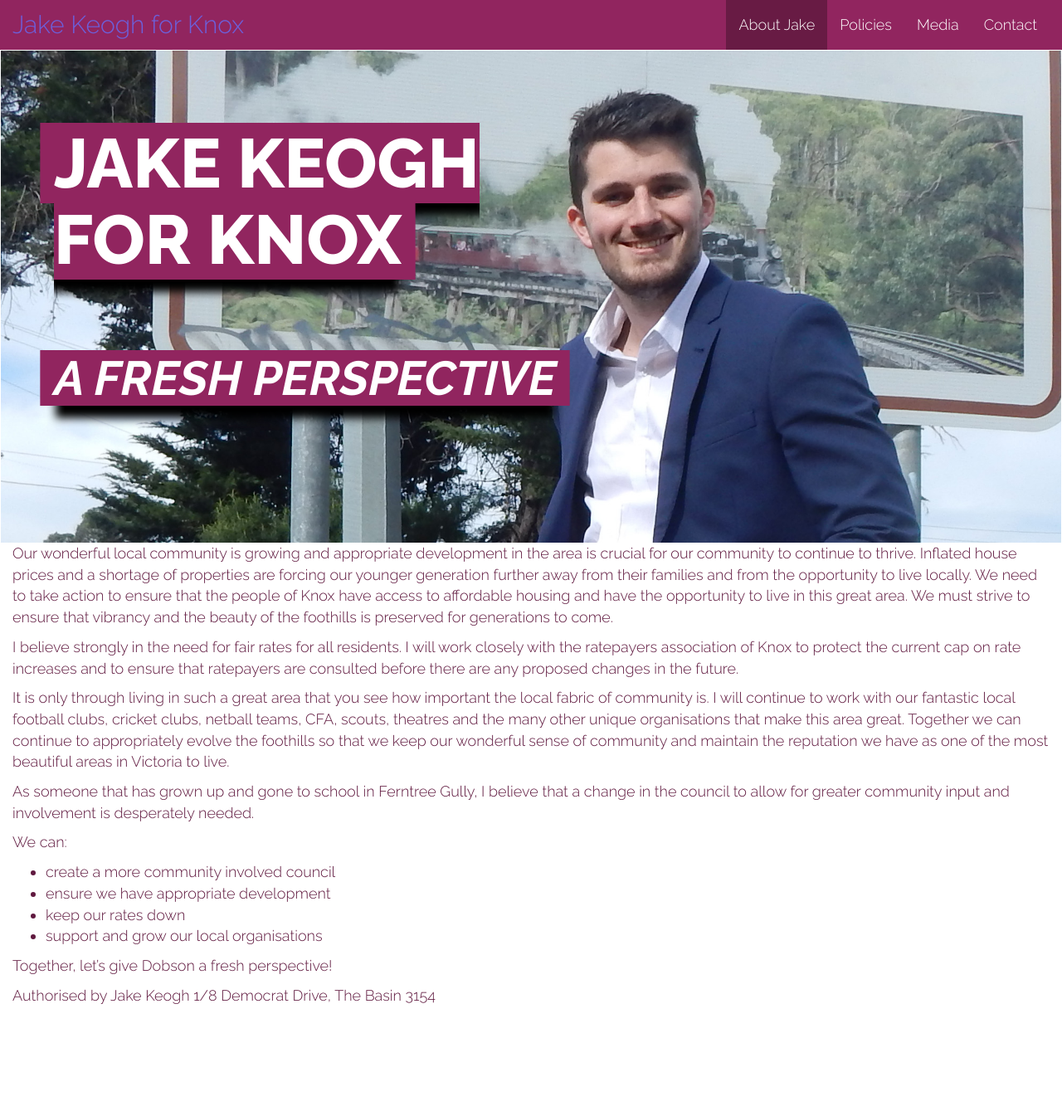
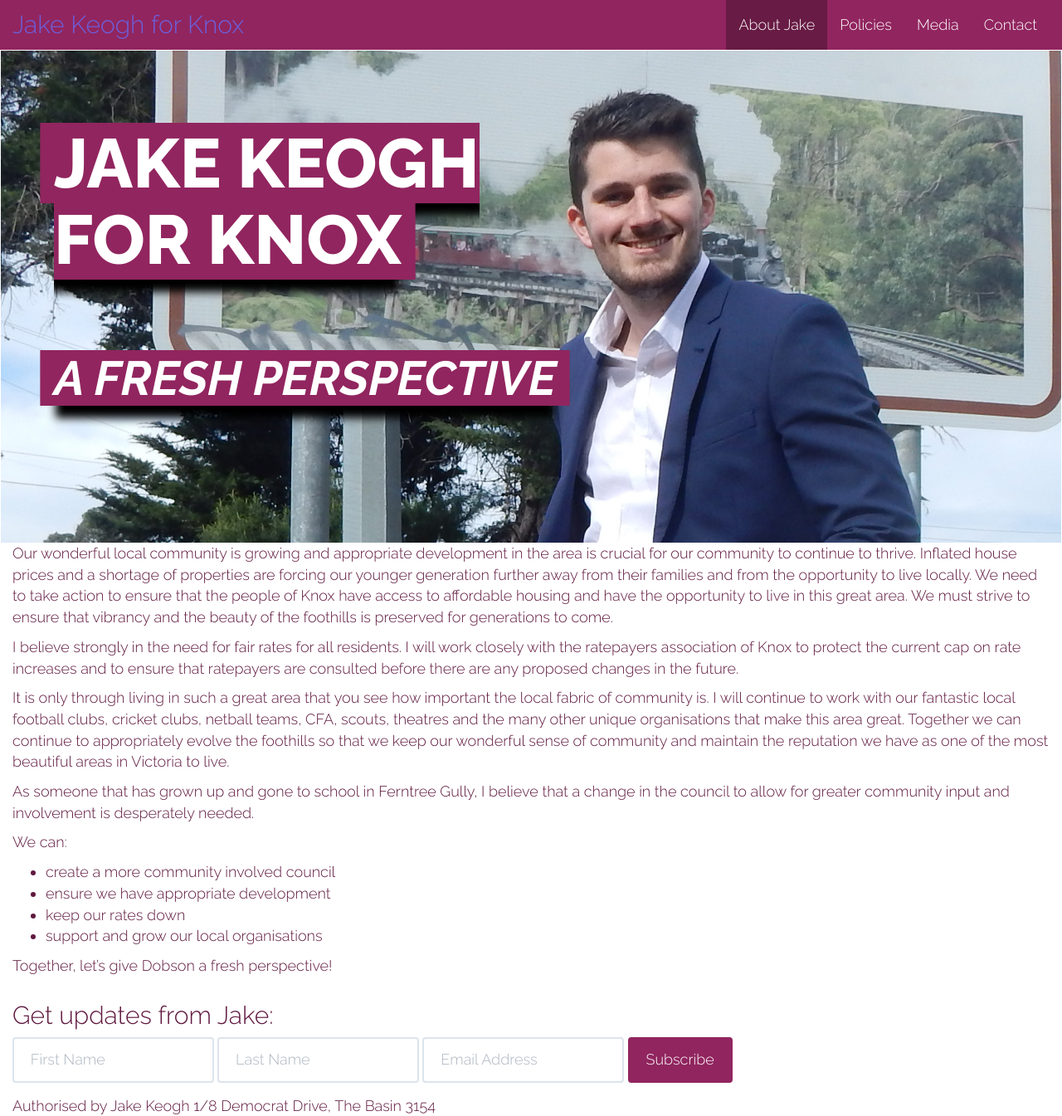
Before and after one commit to keoghforknox/site-testing, a Jekyll site: the page built from index.html, in a window 1280 px wide. Shown: the whole page at 83% size. Built offline with Jekyll 4.4.1, drawn with Linux system fonts in a browser that asks for light colours; nearby versions of some CDN libraries; before the commit the page ends 1212 px from its top, so only the background shows below that.

Commit message:
MailChimp form

```diff
--- a/_includes/footer.html
+++ b/_includes/footer.html
@@ -1,3 +1,8 @@
+<div class="container-fluid">
+  <h2>Get updates from Jake:</h2>
+  {% unless page.petition %}{% include mailchimp-generic.html %}{% else %}{% include petitions/mailchimp-{{ page.petition }}.html %}{% endunless %}
+</div>
+
 <footer class="site-footer">
 
 <div class="container-fluid">
--- /dev/null
+++ b/_includes/mailchimp-generic.html
@@ -0,0 +1,20 @@
+<!-- Begin MailChimp Signup Form -->
+<div id="mc_embed_signup" class="form-group form-inline">
+<form action="//jakekeogh.us13.list-manage.com/subscribe/post?u=01a0ecf216fff33889d01ec51&amp;id=6fdd788b8f" method="post" id="mc-embedded-subscribe-form" name="mc-embedded-subscribe-form" class="validate" target="_blank" novalidate>
+
+  <div style="position: absolute; left: -5000px;" aria-hidden="true"><input type="text" name="b_01a0ecf216fff33889d01ec51_6fdd788b8f" tabindex="-1" value=""></div>
+  <label for="mce-FNAME" class="sr-only">First Name </label>
+  <input type="text" value="" name="FNAME" class="form-control" id="mce-FNAME" placeholder="First Name">
+  <label for="mce-LNAME" class="sr-only">Last Name </label>
+  <input type="text" value="" name="LNAME" class="form-control" id="mce-LNAME" placeholder="Last Name">
+  <label for="mce-EMAIL" class="sr-only">Email Address </label>
+  <input type="email" value="" name="EMAIL" class="form-control required email" id="mce-EMAIL" placeholder="Email Address">
+  <input type="submit" value="Subscribe" name="subscribe" id="mc-embedded-subscribe" class="btn btn-primary">
+  <div id="mce-responses" class="clear">
+    <div class="response alert alert-danger" id="mce-error-response" style="display:none"></div>
+    <div class="response alert alert-success" id="mce-success-response" style="display:none"></div>
+  </div>
+</form>
+</div>
+
+<!--End mc_embed_signup -->
```
